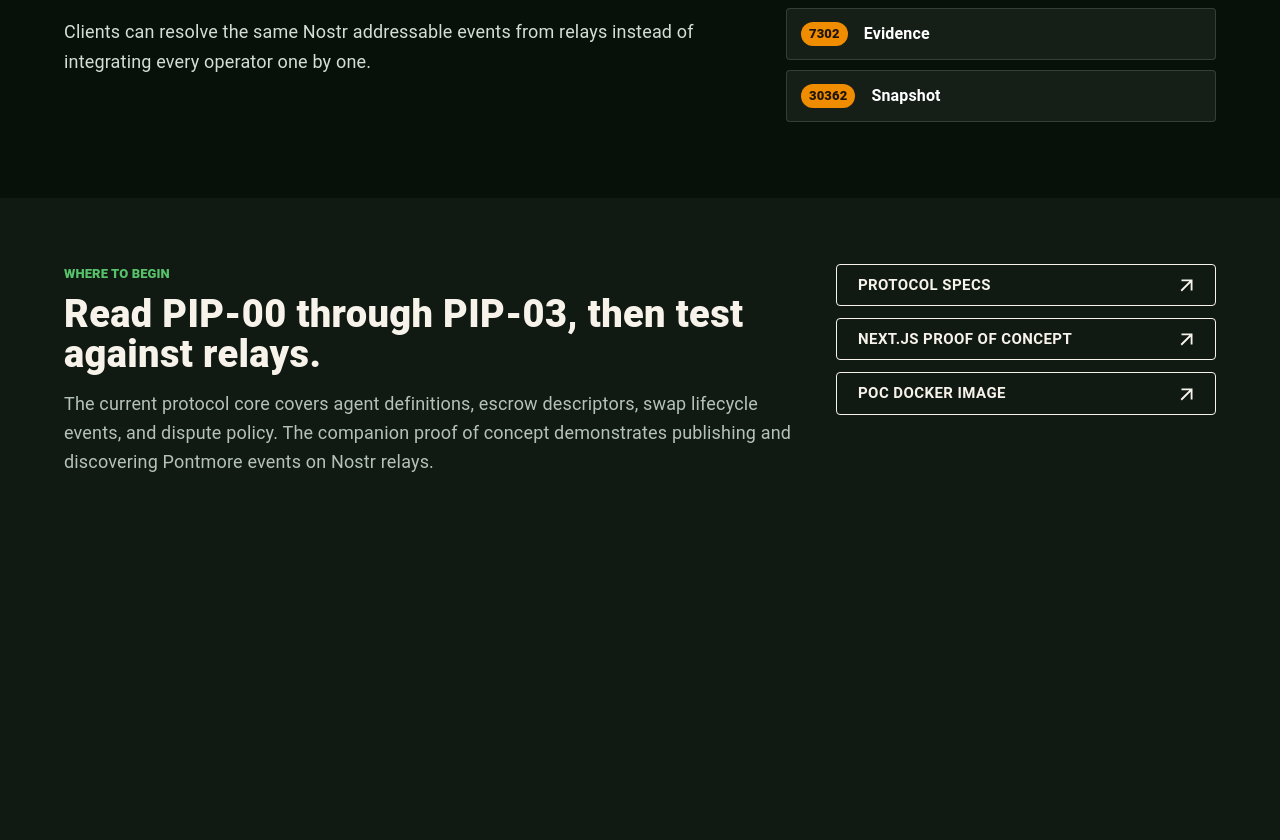
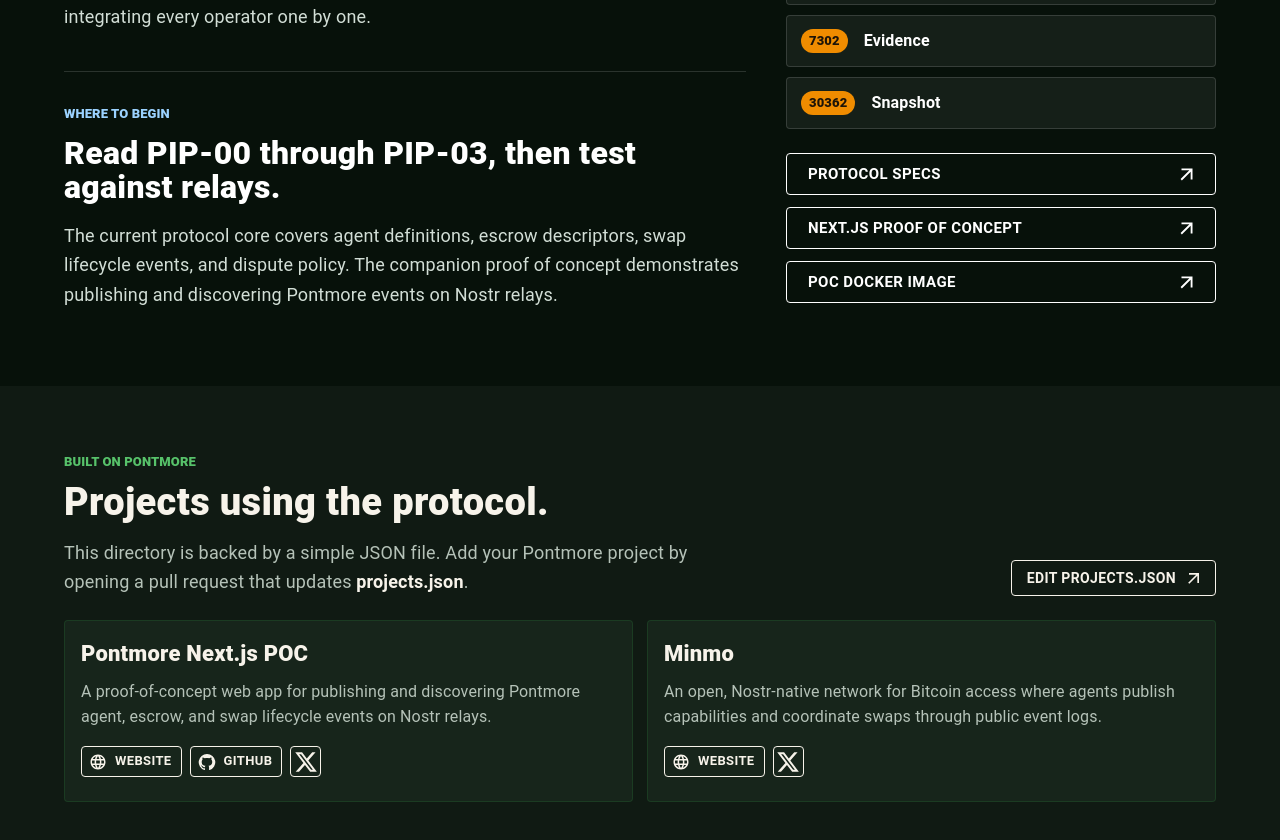
Before and after one commit to pontmore/website, a Next.js app: page / in a window 1280 px wide. Shown: the part 1800-2640 px from the top of the page. Before the commit the page ends 2365 px from the top, so only its background shows below. Built offline with nearby package versions, Linux system fonts and the light colour scheme; what @mui/material-nextjs would draw is missing.

Commit message:
feat: add Pontmore project directory

```diff
--- a/app/page.tsx
+++ b/app/page.tsx
@@ -1,5 +1,8 @@
+import AlternateEmailIcon from "@mui/icons-material/AlternateEmail";
 import ArrowOutwardIcon from "@mui/icons-material/ArrowOutward";
 import GitHubIcon from "@mui/icons-material/GitHub";
+import LanguageIcon from "@mui/icons-material/Language";
+import XIcon from "@mui/icons-material/X";
 import {
   Box,
   Button,
@@ -7,11 +10,23 @@
   CardContent,
   Chip,
   Container,
+  IconButton,
   Paper,
   Stack,
   Typography,
 } from "@mui/material";
 import { SiteHeader } from "./site-header";
+import projectsData from "../projects.json";
+
+type ProjectLinkKey = "github" | "nostr" | "x" | "website";
+
+type Project = {
+  name: string;
+  description: string;
+  links?: Partial<Record<ProjectLinkKey, string>>;
+};
+
+const projects = projectsData.projects as Project[];
 
 const primitives = [
   {
@@ -52,6 +67,19 @@
   ["7302", "Evidence"],
   ["30362", "Snapshot"],
 ];
+
+const projectLinkMeta: Record<
+  ProjectLinkKey,
+  {
+    label: string;
+    icon: React.ReactElement;
+  }
+> = {
+  website: { label: "Website", icon: <LanguageIcon /> },
+  github: { label: "GitHub", icon: <GitHubIcon /> },
+  nostr: { label: "Nostr", icon: <AlternateEmailIcon /> },
+  x: { label: "X", icon: <XIcon /> },
+};
 
 const sectionSx = {
   px: { xs: 2, sm: 3 },
@@ -288,8 +316,22 @@
                 every operator one by one.
               </Typography>
             </Stack>
+            <Box sx={{ borderTop: 1, borderColor: "rgba(255, 255, 255, 0.14)", mt: 5, pt: 4 }}>
+              <Typography sx={{ color: "#9bd2ff", fontSize: 13, fontWeight: 800, textTransform: "uppercase" }}>
+                Where to begin
+              </Typography>
+              <Typography component="h3" sx={{ fontSize: { xs: 27, md: 32 }, fontWeight: 800, lineHeight: 1.08, mt: 1.5 }}>
+                Read PIP-00 through PIP-03, then test against relays.
+              </Typography>
+              <Typography sx={{ color: "#d2ded6", fontSize: 18, lineHeight: 1.65, mt: 2 }}>
+                The current protocol core covers agent definitions, escrow descriptors, swap lifecycle
+                events, and dispute policy. The companion proof of concept demonstrates publishing and
+                discovering Pontmore events on Nostr relays.
+              </Typography>
             </Box>
-          <Stack spacing={1.25} aria-label="Pontmore event kinds" sx={{ flex: { md: "0 0 430px" }, width: "100%" }}>
+          </Box>
+          <Stack spacing={3} sx={{ flex: { md: "0 0 430px" }, width: "100%" }}>
+            <Stack spacing={1.25} aria-label="Pontmore event kinds">
               {pips.map(([kind, name]) => (
                 <Paper
                   key={kind}
@@ -317,37 +359,7 @@
                 </Paper>
               ))}
             </Stack>
-        </Container>
-      </Box>
-
-      <Container
-        id="start"
-        maxWidth="lg"
-        component="section"
-        sx={{
-          display: "flex",
-          flexDirection: { xs: "column", md: "row" },
-          gap: 5,
-          justifyContent: "space-between",
-          ...sectionSx,
-          pb: 11,
-          pt: 4,
-        }}
-      >
-        <Box sx={{ flex: "1 1 0", minWidth: 0 }}>
-          <Typography sx={{ color: "primary.main", fontSize: 13, fontWeight: 800, textTransform: "uppercase" }}>
-            Where to begin
-          </Typography>
-          <Typography component="h2" sx={{ fontSize: { xs: 31, md: 38 }, fontWeight: 800, lineHeight: 1.04, mt: 1.5 }}>
-            Read PIP-00 through PIP-03, then test against relays.
-          </Typography>
-          <Typography sx={{ color: "text.secondary", fontSize: 18, lineHeight: 1.6, mt: 2 }}>
-            The current protocol core covers agent definitions, escrow descriptors, swap lifecycle
-            events, and dispute policy. The companion proof of concept demonstrates publishing and
-            discovering Pontmore events on Nostr relays.
-          </Typography>
-        </Box>
-        <Stack spacing={1.5} sx={{ flex: { md: "0 0 380px" }, width: { xs: "100%", md: 380 } }}>
+            <Stack spacing={1.5}>
               {[
                 ["Protocol specs", "https://github.com/pontmore/protocol"],
                 ["Next.js proof of concept", "https://github.com/pontmore/nextjs-pontmore"],
@@ -367,8 +379,130 @@
                 </Button>
               ))}
             </Stack>
+          </Stack>
         </Container>
       </Box>
+
+      <ProjectsSection />
+    </Box>
+  );
+}
+
+function ProjectsSection() {
+  return (
+    <Container
+      id="projects"
+      maxWidth="lg"
+      component="section"
+      sx={{
+        ...sectionSx,
+        pb: { xs: 8, md: 11 },
+        pt: { xs: 2, md: 4 },
+      }}
+    >
+      <Box
+        sx={{
+          alignItems: { xs: "flex-start", md: "flex-end" },
+          display: "flex",
+          flexDirection: { xs: "column", md: "row" },
+          gap: 3,
+          justifyContent: "space-between",
+          mb: 3,
+        }}
+      >
+        <Box sx={{ maxWidth: 670, minWidth: 0 }}>
+          <Typography sx={{ color: "primary.main", fontSize: 13, fontWeight: 800, textTransform: "uppercase" }}>
+            Built on Pontmore
+          </Typography>
+          <Typography component="h2" sx={{ fontSize: { xs: 31, md: 38 }, fontWeight: 800, lineHeight: 1.04, mt: 1.5 }}>
+            Projects using the protocol.
+          </Typography>
+          <Typography sx={{ color: "text.secondary", fontSize: 18, lineHeight: 1.6, mt: 2 }}>
+            This directory is backed by a simple JSON file. Add your Pontmore project by opening a pull
+            request that updates <Box component="span" sx={{ color: "text.primary", fontWeight: 700 }}>projects.json</Box>.
+          </Typography>
+        </Box>
+        <Button
+          component="a"
+          href="https://github.com/pontmore/website/blob/main/projects.json"
+          variant="outlined"
+          color="inherit"
+          endIcon={<ArrowOutwardIcon />}
+          sx={{ flexShrink: 0, width: { xs: "100%", sm: "auto" } }}
+        >
+          Edit projects.json
+        </Button>
+      </Box>
+
+      <Box
+        sx={{
+          display: "grid",
+          gap: 1.75,
+          gridTemplateColumns: { xs: "1fr", md: "repeat(2, minmax(0, 1fr))" },
+        }}
+      >
+        {projects.map((project) => (
+          <Card key={project.name} variant="outlined">
+            <CardContent
+              sx={{
+                display: "flex",
+                flexDirection: "column",
+                gap: 2,
+                minHeight: "100%",
+              }}
+            >
+              <Box>
+                <Typography component="h3" sx={{ fontSize: 22, fontWeight: 800 }}>
+                  {project.name}
+                </Typography>
+                <Typography sx={{ color: "text.secondary", lineHeight: 1.55, mt: 1.25 }}>
+                  {project.description}
+                </Typography>
+              </Box>
+              <Box sx={{ display: "flex", flexWrap: "wrap", gap: 1, mt: "auto" }}>
+                {(Object.entries(project.links ?? {}) as Array<[ProjectLinkKey, string]>).map(([key, href]) => {
+                  const meta = projectLinkMeta[key];
+
+                  if (!meta || !href) {
+                    return null;
+                  }
+
+                  if (key === "x") {
+                    return (
+                      <IconButton
+                        key={`${project.name}-${key}`}
+                        aria-label={`${project.name} on X`}
+                        component="a"
+                        href={href}
+                        size="small"
+                        color="inherit"
+                        sx={{ border: 1, borderColor: "currentColor", borderRadius: 1, height: 31, width: 31 }}
+                      >
+                        {meta.icon}
+                      </IconButton>
+                    );
+                  }
+
+                  return (
+                    <Button
+                      key={`${project.name}-${key}`}
+                      component="a"
+                      href={href}
+                      size="small"
+                      variant="outlined"
+                      color="inherit"
+                      startIcon={meta.icon}
+                    >
+                      {meta.label}
+                    </Button>
+                  );
+                })}
+              </Box>
+            </CardContent>
+          </Card>
+        ))}
+      </Box>
+    </Container>
   );
 }
 
--- a/app/site-header.tsx
+++ b/app/site-header.tsx
@@ -18,7 +18,7 @@
 const navItems = [
   ["Protocol", "#protocol"],
   ["Build", "#build"],
-  ["Start", "#start"],
+  ["Projects", "#projects"],
 ];
 
 export function SiteHeader() {
--- /dev/null
+++ b/projects.json
@@ -0,0 +1,21 @@
+{
+  "projects": [
+    {
+      "name": "Pontmore Next.js POC",
+      "description": "A proof-of-concept web app for publishing and discovering Pontmore agent, escrow, and swap lifecycle events on Nostr relays.",
+      "links": {
+        "website": "https://poc.pontmore.xyz",
+        "github": "https://github.com/pontmore/nextjs-pontmore",
+        "x": "https://x.com/pontmorexyz"
+      }
+    },
+    {
+      "name": "Minmo",
+      "description": "An open, Nostr-native network for Bitcoin access where agents publish capabilities and coordinate swaps through public event logs.",
+      "links": {
+        "website": "https://minmo.to/",
+        "x": "https://x.com/minmo_to"
+      }
+    }
+  ]
+}
```
Also changed, not shown: 1 other file (tests, documents, lock files or other folders). Lines whose indentation alone changed are shown as unchanged.
